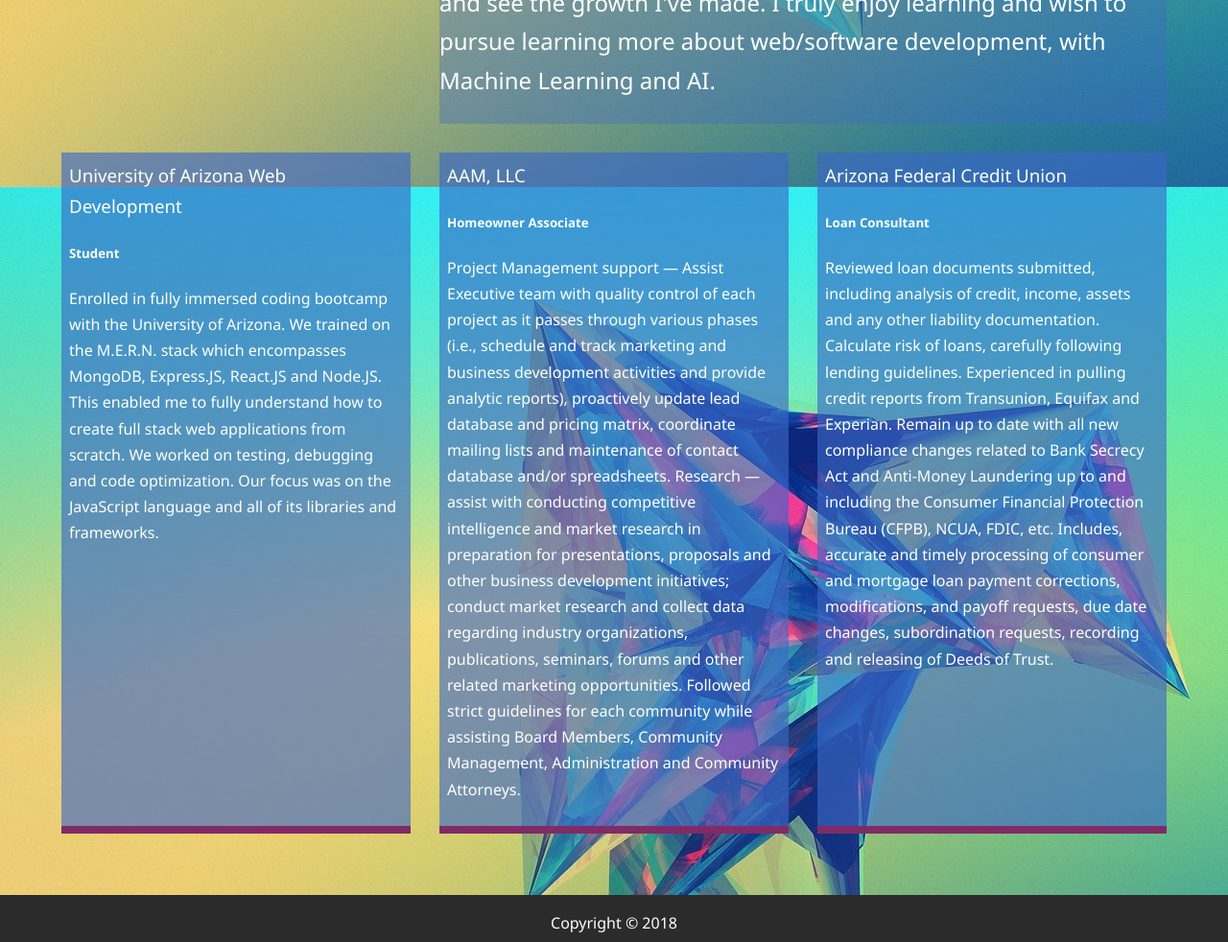
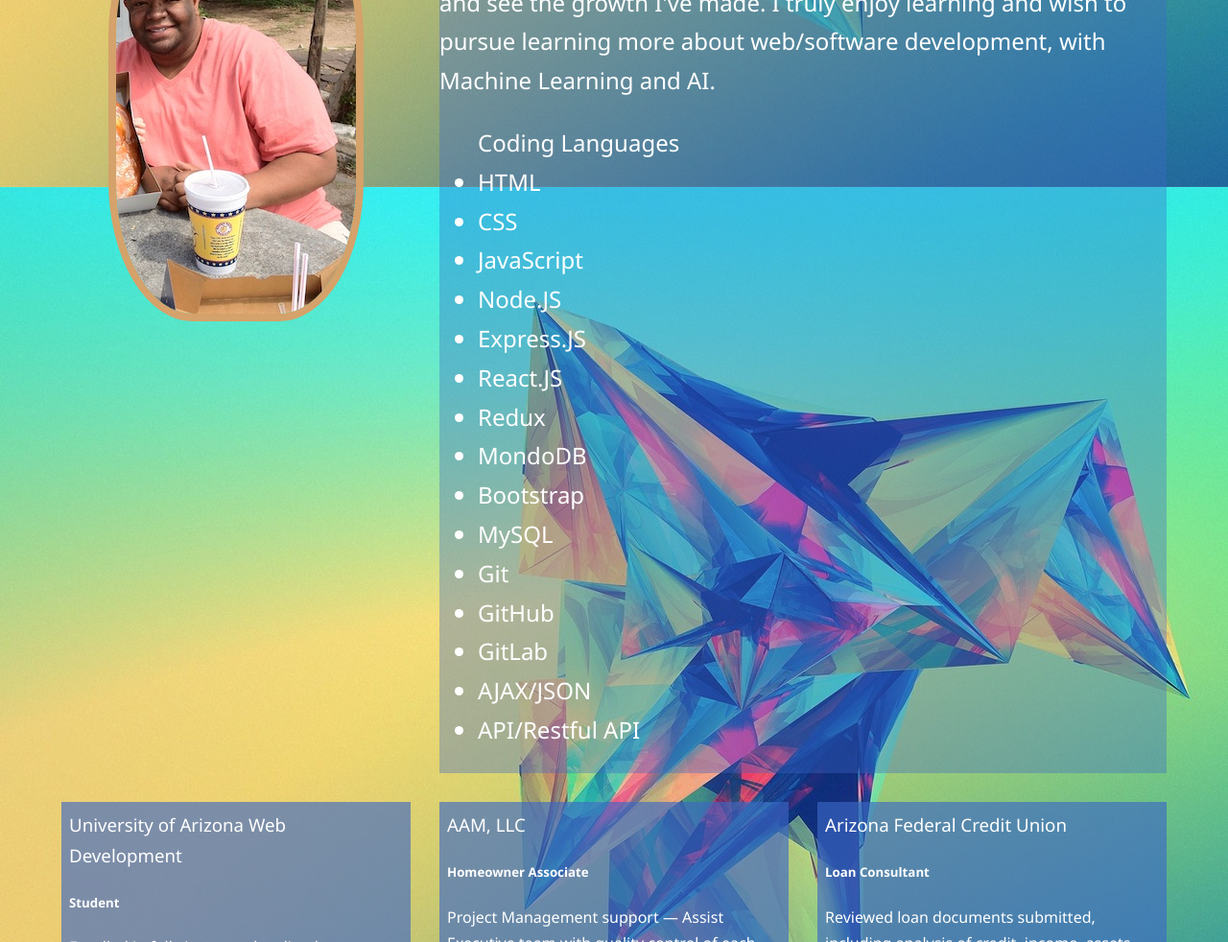
Before and after one commit to DarricAlexander/DarricAlexander.github.io, a website: page dist/about.html in a window 1280 px wide. Shown: the part 885-1867 px from the top of the page at 96% size. Drawn offline with Linux system fonts and the light colour scheme.

Commit message:
about me updated

```diff
--- a/dist/about.html
+++ b/dist/about.html
@@ -62,7 +62,26 @@
 
       <div class="bio">
         <h3 class="text-secondary">BIO</h3>
-        <p>Hello! My name is Darric Alexander a Full Stack Web Developer. While in college I tried coding out for fun. At that moment it was another creative outlet I fell in love with. After graduation I decided to place film on hold and pursue Software Development. I enrolled in the fast-paced Full Stack Developer program with the University of Arizona. I enjoy working front and back end, but my interest are highly with the Front End. I enjoy the challenges of coming up with creative designs, thinking in a UI/UX mindset and working with React.js, Bootstrap and Sass. My background is in Marketing and Banking. Having a strong Marketing background I like to apply that when thinking of how the consumer will interact with the web and mobile applications I'm creating. Please take a look at my portfolio and see the growth I've made. I truly enjoy learning and wish to pursue learning more about web/software development, with Machine Learning and AI. </p>
+        <p>Hello! My name is Darric Alexander a Full Stack Web Developer. While in college I tried coding out for fun. At that moment it was another creative outlet I fell in love with. After graduation I decided to place film on hold and pursue Software Development. I enrolled in the fast-paced Full Stack Developer program with the University of Arizona. I enjoy working front and back end, but my interest are highly with the Front End. I enjoy the challenges of coming up with creative designs, thinking in a UI/UX mindset and working with React.js, Bootstrap and Sass. My background is in Marketing and Banking. Having a strong Marketing background I like to apply that when thinking of how the consumer will interact with the web and mobile applications I'm creating. Please take a look at my portfolio and see the growth I've made. I truly enjoy learning and wish to pursue learning more about web/software development, with Machine Learning and AI.
+
+        <ul> Coding Languages
+          <li>HTML</li>
+          <li>CSS</li>
+          <li>JavaScript</li>
+          <li>Node.JS</li>
+          <li>Express.JS</li>
+          <li>React.JS</li>
+          <li>Redux</li>
+          <li>MondoDB</li>
+          <li>Bootstrap</li>
+          <li>MySQL</li>
+          <li>Git</li>
+          <li>GitHub</li>
+          <li>GitLab</li>
+          <li>AJAX/JSON</li>
+          <li>API/Restful API</li>
+        </ul>
+        </p>
       </div>
       <div class="job job-1">
         <h3>University of Arizona Web Development</h3>
```
